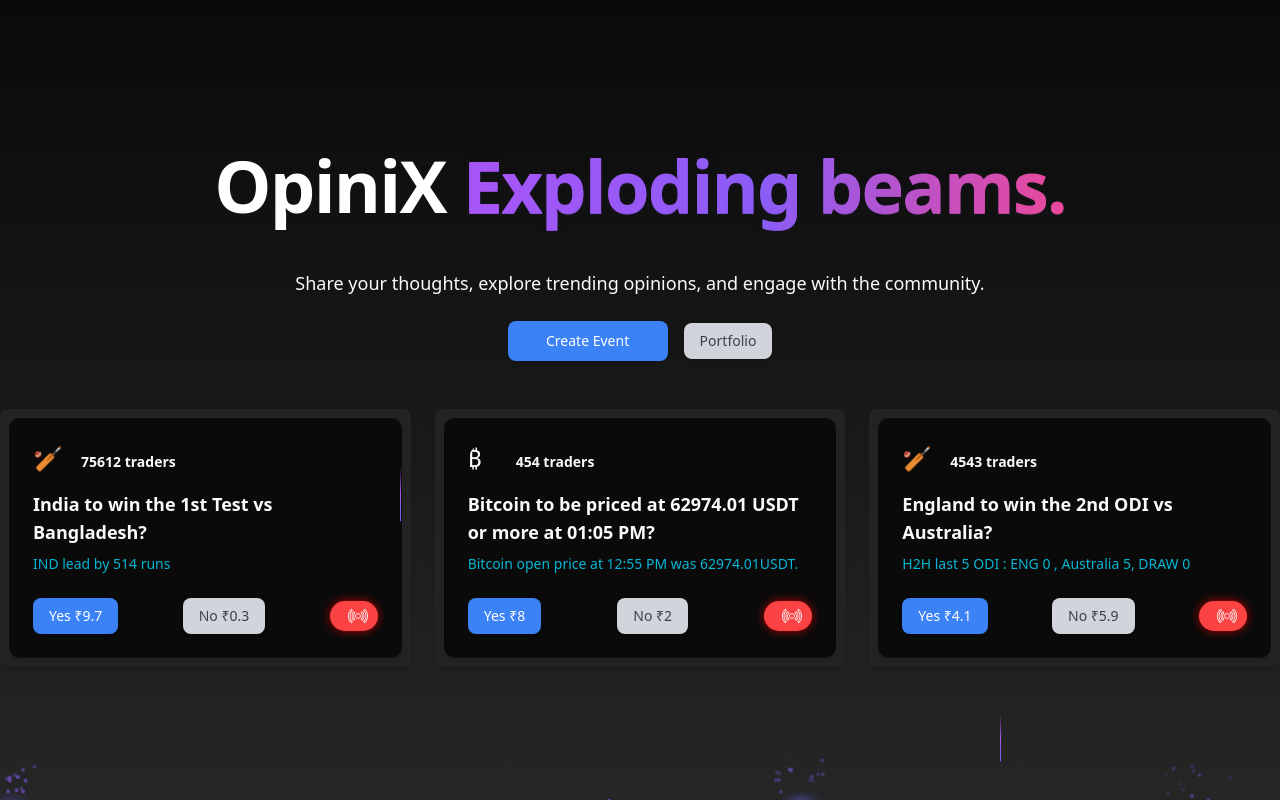
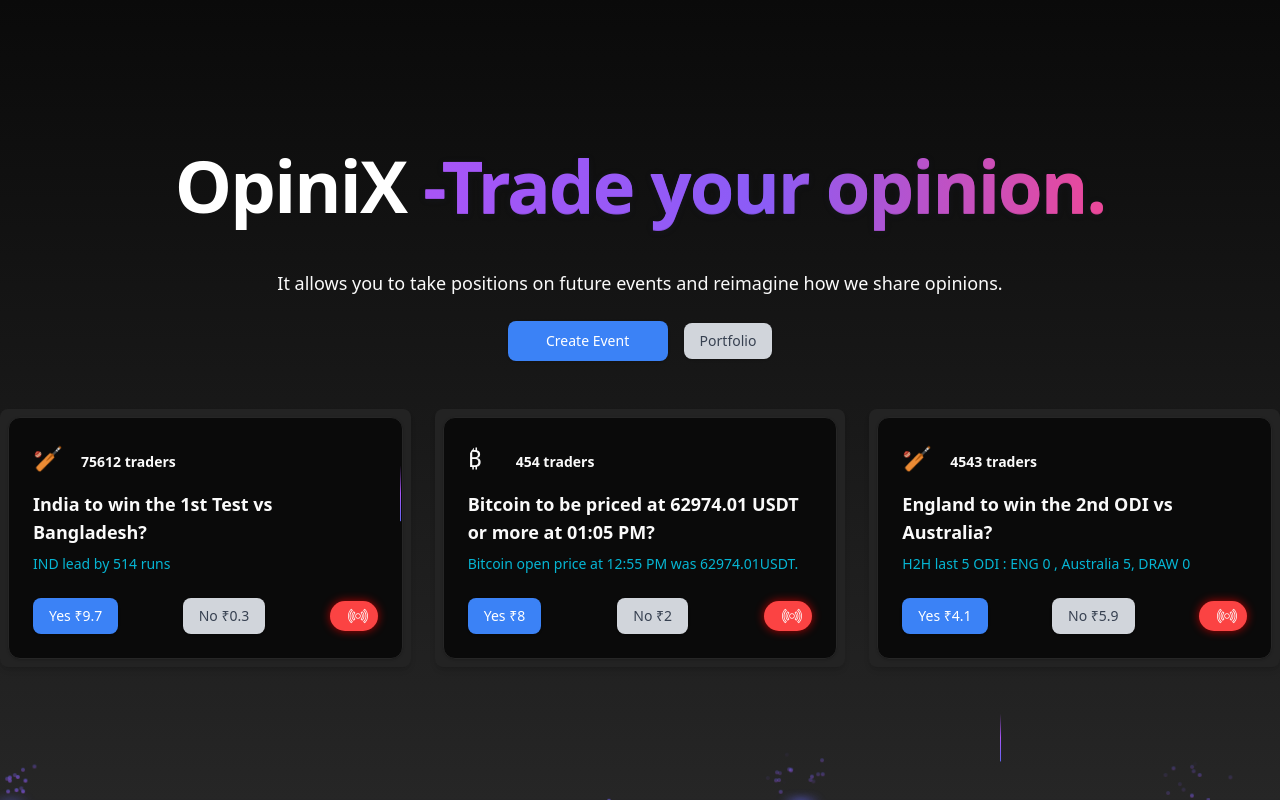
Before and after one commit to Praashh/opinix-trade, a React (Vite) app in the folder frontend/: page / in a window 1280 px wide. Built offline with nearby package versions, Linux system fonts and the light colour scheme.

Commit message:
feat:UI improvements

```diff
--- a/frontend/src/components/landing/HomePage.tsx
+++ b/frontend/src/components/landing/HomePage.tsx
@@ -20,10 +20,10 @@
                             OpiniX{" "}
                             <div className="relative mx-auto inline-block w-max [filter:drop-shadow(0px_1px_3px_rgba(27,_37,_80,_0.14))]">
                                 <div className="absolute left-0 top-[1px] bg-clip-text bg-no-repeat text-transparent bg-gradient-to-r py-4 from-purple-500 via-violet-500 to-pink-500 [text-shadow:0_0_rgba(0,0,0,0.1)]">
-                                    <span className="">Exploding beams.</span>
+                                    <span className="">-Trade your opinion.</span>
                                 </div>
                                 <div className="relative bg-clip-text text-transparent bg-no-repeat bg-gradient-to-r from-purple-500 via-violet-500 to-pink-500 py-4">
-                                    <span className="">Exploding beams.</span>
+                                    <span className="">-Trade your opinion.</span>
                                 </div>
                             </div>
                         </h2>
@@ -35,8 +35,7 @@
                         animate={{ opacity: 1, y: 0 }}
                         transition={{ delay: 0.3, duration: 0.8 }}
                     >
-                        Share your thoughts, explore trending opinions, and engage with the community.
-                    </motion.p>
+                        It allows you to take positions on future events and reimagine how we share opinions.                    </motion.p>
 
                     <motion.div
                         className="space-x-4 flex justify-center items-center"
@@ -48,8 +47,8 @@
                             Create Event
                         </Button>
                         <Button
-                        onClick={()=>{navigate('/portfolio')}}
-                        className="bg-gray-300 hover:bg-gray-400 text-gray-700 px-4 py-2 rounded-lg">
+                            onClick={() => { navigate('/portfolio') }}
+                            className="bg-gray-300 hover:bg-gray-400 text-gray-700 px-4 py-2 rounded-lg">
                             Portfolio
                         </Button>
                     </motion.div>
--- a/frontend/src/components/landing/Orderbook.tsx
+++ b/frontend/src/components/landing/Orderbook.tsx
@@ -50,7 +50,7 @@
   const [tradeQuantity, setTradeQuantity] = useState<number>(1);
 
   useEffect(() => {
-    const newSocket = new WebSocket("wss://3.234.207.188:3000");
+    const newSocket = new WebSocket("ws://3.234.207.188:3000");
 
     newSocket.onopen = () => {
       console.log("Connected to server");
```
Also changed, not shown: 1 other file (tests, documents, lock files or other folders).
